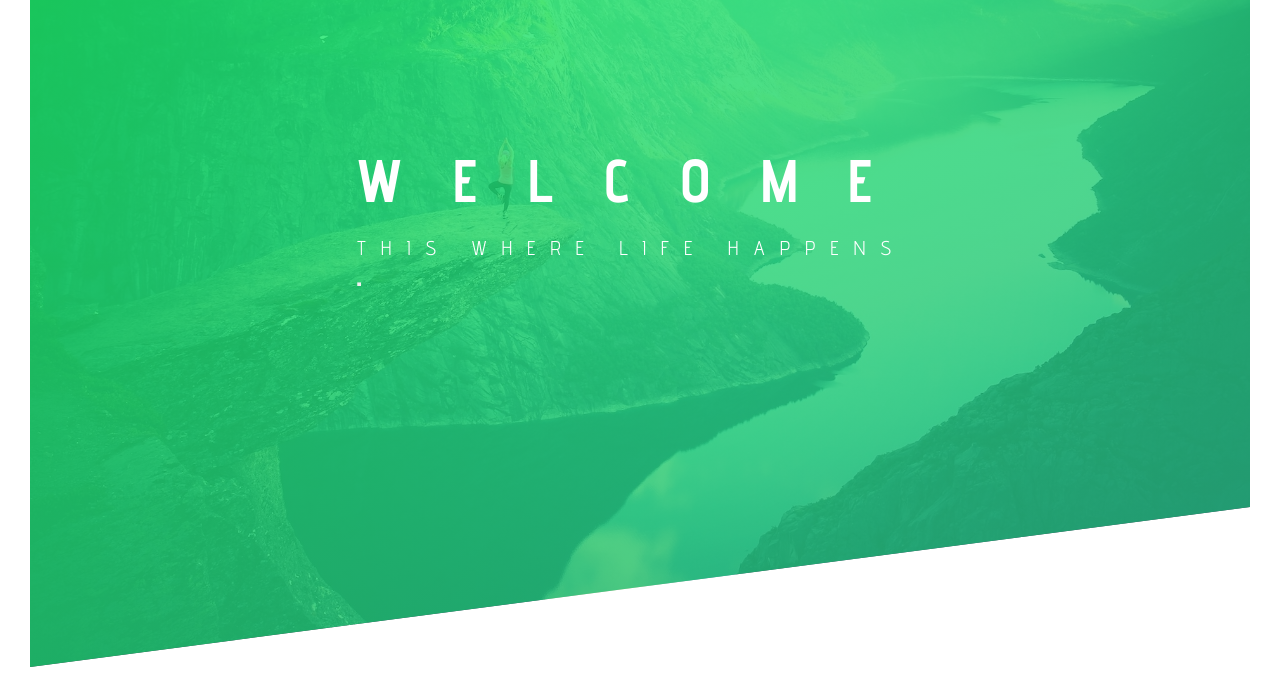
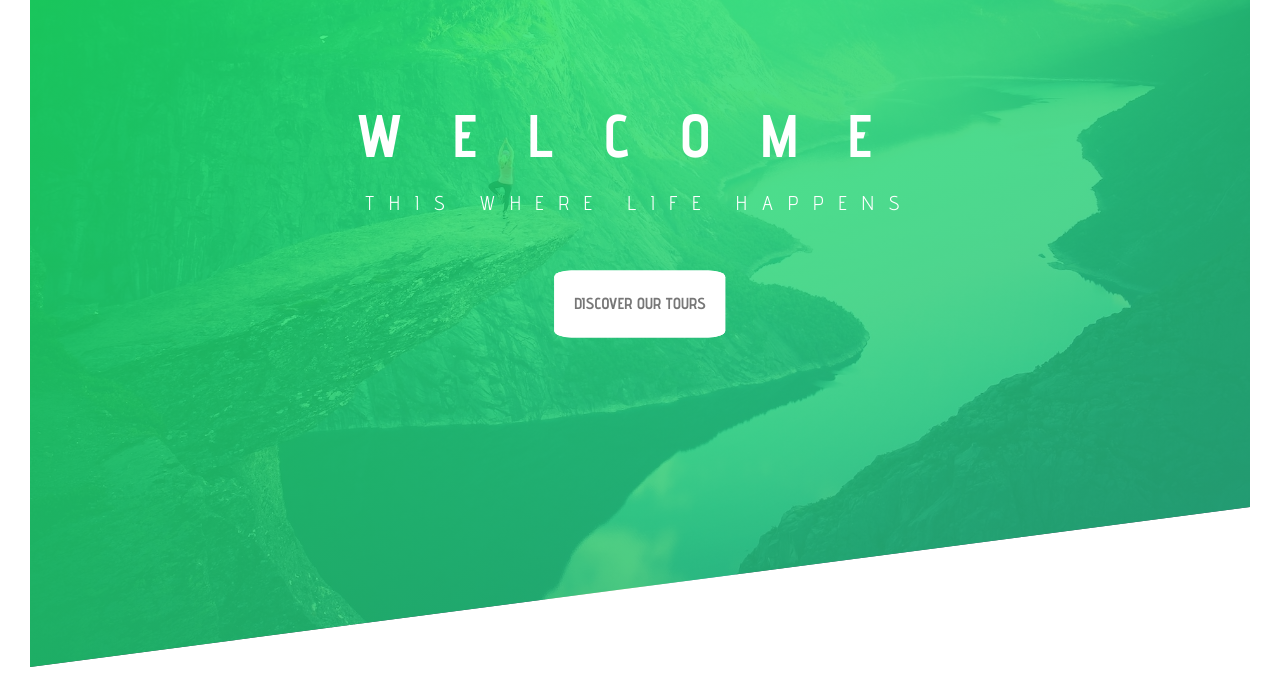
Before and after one commit to adrianpearman/Ventours, a plain HTML site: page index.html in a window 1280 px wide. Shown: the part 123-820 px from the top of the page. Drawn offline with Linux system fonts and the light colour scheme.

Commit message:
animations added to the button, primary header and sub header for the project.

```diff
--- a/css/style.css
+++ b/css/style.css
@@ -36,7 +36,8 @@ body{
     position: absolute;
     top: 40%;
     left: 50%;
-    transform: translate(-50%, -50%)
+    transform: translate(-50%, -50%);
+    text-align: center;
 }
 
 .logo-box{
@@ -53,6 +54,7 @@ body{
 .heading-primary{
     color: #ffffff;
     text-transform: uppercase;
+    backface-visibility: hidden;
 }
 
 .heading-primary-main{
@@ -60,6 +62,9 @@ body{
     font-size: 60px;
     font-weight: 700;
     letter-spacing: 50px;
+    animation-name: moveInLeft;
+    animation-duration: 1s;
+    animation-timing-function: ease-in;
 }
 
 .heading-primary-sub{
@@ -67,4 +72,108 @@ body{
     font-size: 20px;
     font-weight: 400;
     letter-spacing: 15px;
+    margin-bottom: 50px;
+    animation-name: moveInRight;
+    animation-duration: 1s;
+    animation-timing-function: ease-in;
 }
+
+@keyframes moveInLeft{
+    /* Beginning */
+    0%{
+        opacity: 0;
+        transform: translateX(-100px)
+    }
+
+    70%{ transform: translateX(10px) }
+
+    /* End */
+    100%{
+        opacity: 1;
+        transform: translateX(0)
+    }
+}
+
+@keyframes moveInRight{
+    0%{
+        opacity: 0;
+        transform: translateX(100px)
+    }
+
+    70%{transform: translateX(10px)}
+
+    100%{
+        opacity: 1;
+        transform: translate(0)
+    }
+}
+
+@keyframes moveInBottom{
+    0%{
+        opacity: 0;
+        transform: translateY(100px)
+    }
+
+    100%{
+        opacity: 1;
+        transform: translate(0)
+    }
+}
+
+/* Button Styling */
+.btn:link,
+.btn:visited {
+    text-transform: uppercase;
+    text-decoration: none;
+    padding: 20px;
+    display: inline-block;
+    font-weight: 700;
+    border-radius: 10%;
+    transition: all 0.25s;
+    position: relative;
+}
+
+.btn:hover{
+    transform:translateY(-3px);
+    box-shadow: 0 10px 20px rgba(0,0,0,0.2);
+}
+
+.btn:active{
+    transform:translateY(-1px);
+    box-shadow: 0 5px 10px rgba(0,0,0,0.2);
+}
+
+.btn-white{
+    color: #777777;
+    background-color: #ffffff;
+}
+
+.btn-animated{
+    animation-name: moveInBottom;
+    animation-duration: 0.5s;
+    animation-timing-function: ease-in;
+    animation-delay: 0.75s;
+    animation-fill-mode: backwards;
+}
+
+.btn::after{
+    content: '';
+    display: inline-block;
+    height: 100%;
+    width: 100%;
+    border-radius: 10%;
+    position: absolute;
+    top: 0;
+    left: 0;
+    z-index: -1;
+    transition: all 0.4s;
+}
+
+.btn-white::after{
+    background-color: #ffffff
+}
+
+.btn:hover::after{
+    transform: scaleX(1.4) scaleY(1.6);
+    opacity: 0;
+}
--- a/index.html
+++ b/index.html
@@ -18,7 +18,7 @@
                 <span class='heading-primary-main'>Welcome</span>
                 <span class='heading-primary-sub'>This where life happens</span>
             </h1>
-            <button></button>
+            <a href="#" class='btn btn-white btn-animated'>Discover our tours</a>
         </div>
     </header>
 </body>
```
